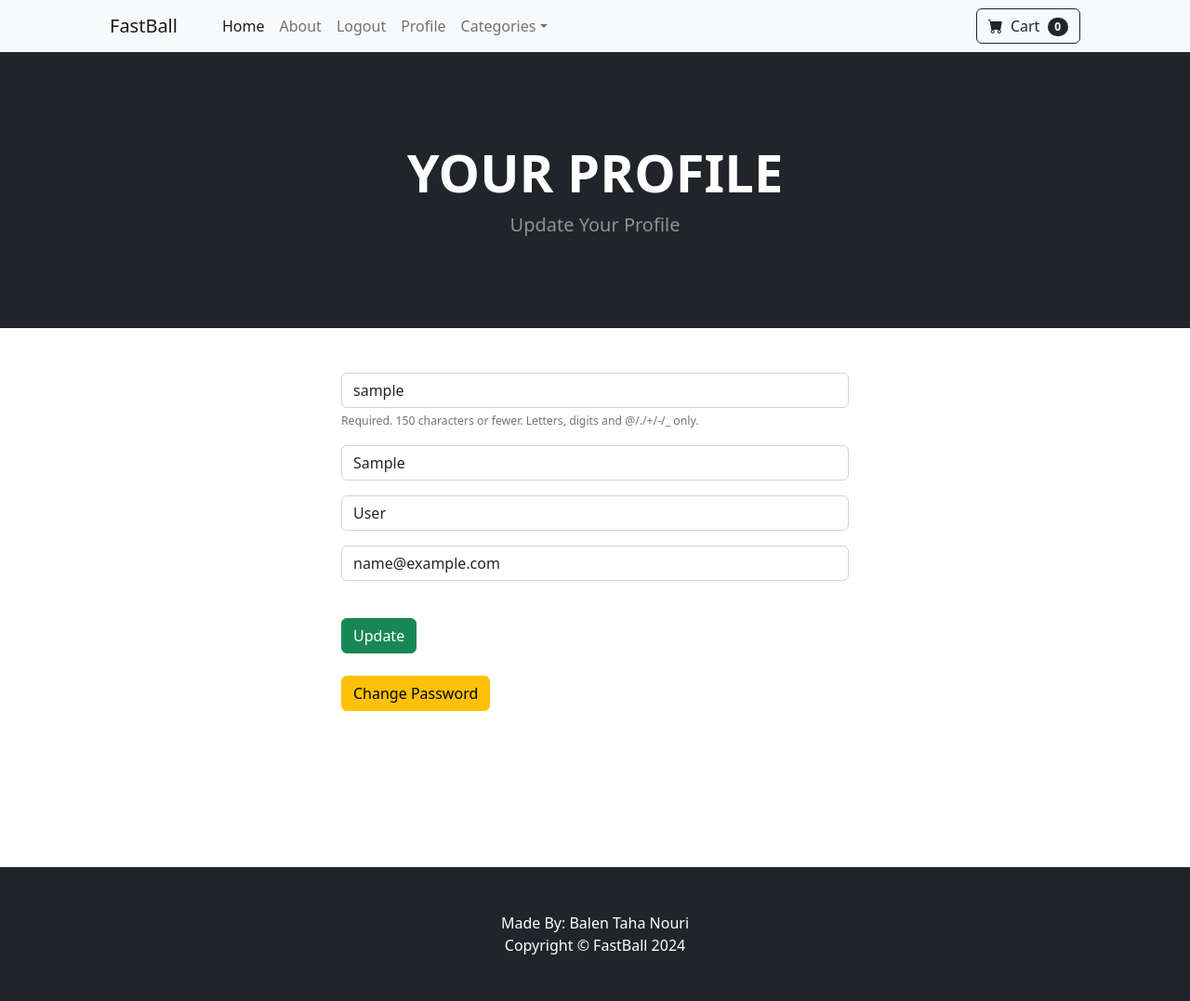
After one commit to Code-Institute-Submissions/balennouri-pp4, a Django app: page /user_update/ in a window 1280 px wide. The commit adds this page. Shown: the whole page at 93% size. Run offline with Django 4.2, Linux system fonts and the light colour scheme; the visitor is signed in with stand-in values (Sample User, id 1); data comes from the database, SQL or seed files in the repository; parts of the project's set-up code (start-up, migrations or seed data) failed here and were passed over; some libraries are stand-ins or nearby versions.

Commit message:
Feat: Add Changed password

```diff
--- a/store/forms.py
+++ b/store/forms.py
@@ -1,9 +1,86 @@
 from django.contrib.auth.models import User
-from django.contrib.auth.forms import UserCreationForm
+from django.contrib.auth.forms import UserCreationForm, UserChangeForm, SetPasswordForm
 from django import forms
 
 
 # Sign up class for registration
+class ChangePassword(SetPasswordForm):
+    class Meta:
+        model = User
+        fields = ["new_password1", "new_password2"]
+
+    def __init__(self, *args, **kwargs):
+        super(ChangePassword, self).__init__(*args, **kwargs)
+
+        self.fields["new_password1"].widget.attrs["class"] = "form-control"
+        self.fields["new_password1"].widget.attrs["placeholder"] = "Password"
+        self.fields["new_password1"].label = ""
+        self.fields["new_password1"].help_text = (
+            "<ul class=\"form-text text-muted small\"><li>Your password can't \
+                be too similar to your other personal information.</li><li>\
+                    Your password must contain at least 8 characters.</li><li>\
+                        Your password can't be a commonly used password.</li>\
+                            <li>Your password can't be entirely numeric.</li>\
+                                </ul>"
+        )
+
+        self.fields["new_password2"].widget.attrs["class"] = "form-control"
+        self.fields["new_password2"].widget.attrs[
+            "placeholder"
+        ] = "Confirm \
+            Password"
+        self.fields["new_password2"].label = ""
+        self.fields["new_password2"].help_text = (
+            '<span class="form-text text-muted"><small>Enter the same \
+                password as before, for verification.</small></span>'
+        )
+
+
+class UserEditProfile(UserChangeForm):
+    password = None
+    email = forms.EmailField(
+        label="",
+        widget=forms.TextInput(
+            attrs={"class": "form-control", "placeholder": "Email Address"}
+        ),
+    )
+    first_name = forms.CharField(
+        label="",
+        max_length=100,
+        widget=forms.TextInput(
+            attrs={"class": "form-control", "placeholder": "First Name"}
+        ),
+    )
+    last_name = forms.CharField(
+        label="",
+        max_length=100,
+        widget=forms.TextInput(
+            attrs={"class": "form-control", "placeholder": "Last Name"}
+        ),
+    )
+
+    class Meta:
+        model = User
+        fields = (
+            "username",
+            "first_name",
+            "last_name",
+            "email",
+        )
+
+    def __init__(self, *args, **kwargs):
+        super(UserEditProfile, self).__init__(*args, **kwargs)
+
+        self.fields["username"].widget.attrs["class"] = "form-control"
+        self.fields["username"].widget.attrs["placeholder"] = "User Name"
+        self.fields["username"].label = ""
+        self.fields["username"].help_text = (
+            '<span class="form-text text-muted"><small>Required. 150 \
+                characters or fewer. Letters, digits and @/./+/-/_ \
+                    only.</small></span>'
+        )
+
+
 class SignUpForm(UserCreationForm):
     email = forms.EmailField(
         label="",
--- a/store/templates/base.html
+++ b/store/templates/base.html
@@ -39,6 +39,7 @@
                     {% if user.is_authenticated %}
 
                     <li class="nav-item"><a class="nav-link" href="{% url 'logout' %}">Logout</a></li>
+                    <li class="nav-item"><a class="nav-link" href="{% url 'user_update' %}">Profile</a></li>
 
                     {% else %}
 
--- /dev/null
+++ b/store/templates/user_update.html
@@ -0,0 +1,36 @@
+{% extends 'base.html' %}
+
+{% block content %}
+
+<!-- Header-->
+<header class="bg-dark py-5">
+    <div class="container px-4 px-lg-5 my-5">
+        <div class="text-center text-white">
+            <h1 class="display-4 fw-bolder text-uppercase">Your Profile</h1>
+            <p class="lead fw-normal text-white-50 mb-0">Update Your Profile</p>
+        </div>
+    </div>
+</header>
+
+<div class="container">
+    <div class="row">
+        <div class="col-md-6 offset-md-3">
+            <br /><br />
+            <form method="POST" action="{% url 'user_update' %}">
+                {% csrf_token %}
+
+                {{ user_form.as_p }}
+                <br />
+                <button type="submit" class="btn btn-success">Update</button>
+            </form>
+            <br>
+            <a href="{% url 'password_update' %}" class="btn btn-warning">Change Password</a>
+            <br /><br />
+            <br /><br />
+            <br /><br />
+            <br /><br />
+        </div>
+    </div>
+</div>
+
+{% endblock %}
--- a/store/urls.py
+++ b/store/urls.py
@@ -7,6 +7,8 @@ urlpatterns = [
     path("login/", views.login_user, name="login"),
     path("logout/", views.logout_user, name="logout"),
     path("register/", views.register_user, name="register"),
+    path("password_update/", views.password_update, name="password_update"),
+    path("user_update/", views.user_update, name="user_update"),
     path("product/<int:pk>", views.product, name="product"),
     path("category/<str:foo>", views.category, name="category"),
 ]
--- a/store/views.py
+++ b/store/views.py
@@ -4,11 +4,52 @@ from django.contrib.auth import authenticate, login, logout
 from django.contrib import messages
 from django.contrib.auth.models import User
 from django.contrib.auth.forms import UserCreationForm
-from .forms import SignUpForm
+from .forms import SignUpForm, UserEditProfile, ChangePassword
 from django import forms
 
 
 # Create your views here.
+def password_update(request):
+    if request.user.is_authenticated:
+        user_active = request.user
+        if request.method == "POST":
+            form = ChangePassword(user_active, request.POST)
+            if form.is_valid():
+                form.save()
+                messages.success(request, "Your Password Is Changed, Please")
+                login(request, user_active)
+                return redirect('user_update')
+            else:
+                for error in list(form.errors.values()):
+                    messages.error(request, error)
+                    return redirect('password_update')
+        else:
+            form = ChangePassword(user_active)
+            return render(
+                request,
+                "password_update.html",
+                {"form": form},
+            )
+    else:
+        messages.success(request, "You Must Be Logged in To Change Password")
+        return redirect("home")
+
+
+def user_update(request):
+    if request.user.is_authenticated:
+        active_user = User.objects.get(id=request.user.id)
+        user_form = UserEditProfile(request.POST or None, instance=active_user)
+        if user_form.is_valid():
+            user_form.save()
+            login(request, active_user)
+            messages.success(request, "Profile Has Been Updated")
+            return redirect("home")
+        return render(request, "user_update.html", {"user_form": user_form})
+    else:
+        messages.success(request, "You Must be Logged In to Update A Profile")
+        return redirect("home")
+
+
 def category(request, foo):
     foo = foo.replace("-", " ")
     try:
@@ -60,8 +101,13 @@ def login_user(request):
             messages.success(request, ("You Have Been Logged In"))
             return redirect("home")
         else:
-            messages.success(request, ("There Was An Error, \
-                Please Try Again.."))
+            messages.success(
+                request,
+                (
+                    "There Was An Error, \
+                Please Try Again.."
+                ),
+            )
             return redirect("login")
     else:
         return render(
@@ -87,8 +133,13 @@ def register_user(request):
             password = form.cleaned_data["password1"]
             user = authenticate(username=username, password=password)
             login(request, user)
-            messages.success(request, ("You Have Registered \
-                Successfully!! Welcome"))
+            messages.success(
+                request,
+                (
+                    "You Have Registered \
+                Successfully!! Welcome"
+                ),
+            )
             return redirect("home")
         else:
             messages.success(
```
Also changed, not shown: cart/views.py (+15 -6 lines), store/templates/password_update.html (added, +35 -0 lines).
